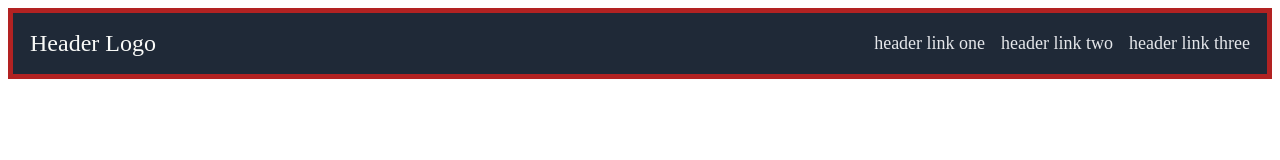
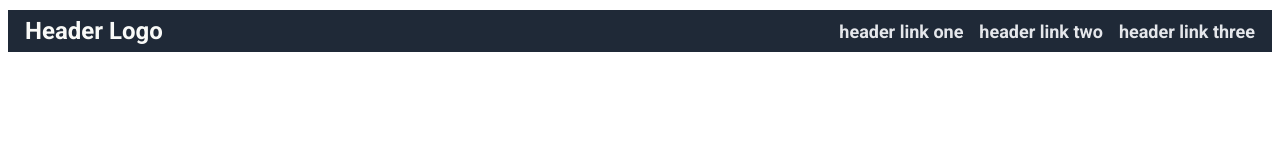
Before and after one commit to Virtualdando/First-Project, a plain HTML site: page index.html in a window 1280 px wide. Drawn offline with Linux system fonts and the light colour scheme.

```diff
--- a/index.html
+++ b/index.html
@@ -7,6 +7,8 @@
     <meta name="viewport" content="width=device-width, initial-scale=1.0">
     <title>Nando's Landing Page</title>
     <link rel="stylesheet" href="style.css">
+    <link href="https://fonts.googleapis.com/css2?family=Raleway:wght@800&family=Roboto:wght@700&display=swap"
+        rel="stylesheet">
 </head>
 
 <body>
--- a/style.css
+++ b/style.css
@@ -1,10 +1,9 @@
 body * {
     box-sizing: border-box;
+    font-family: 'roboto', 'raleway';
 }
 
 header {
-    border: 5px solid firebrick;
-
     font-size: 24px;
     color: #f9faf8;
     background: #1f2937;
```
